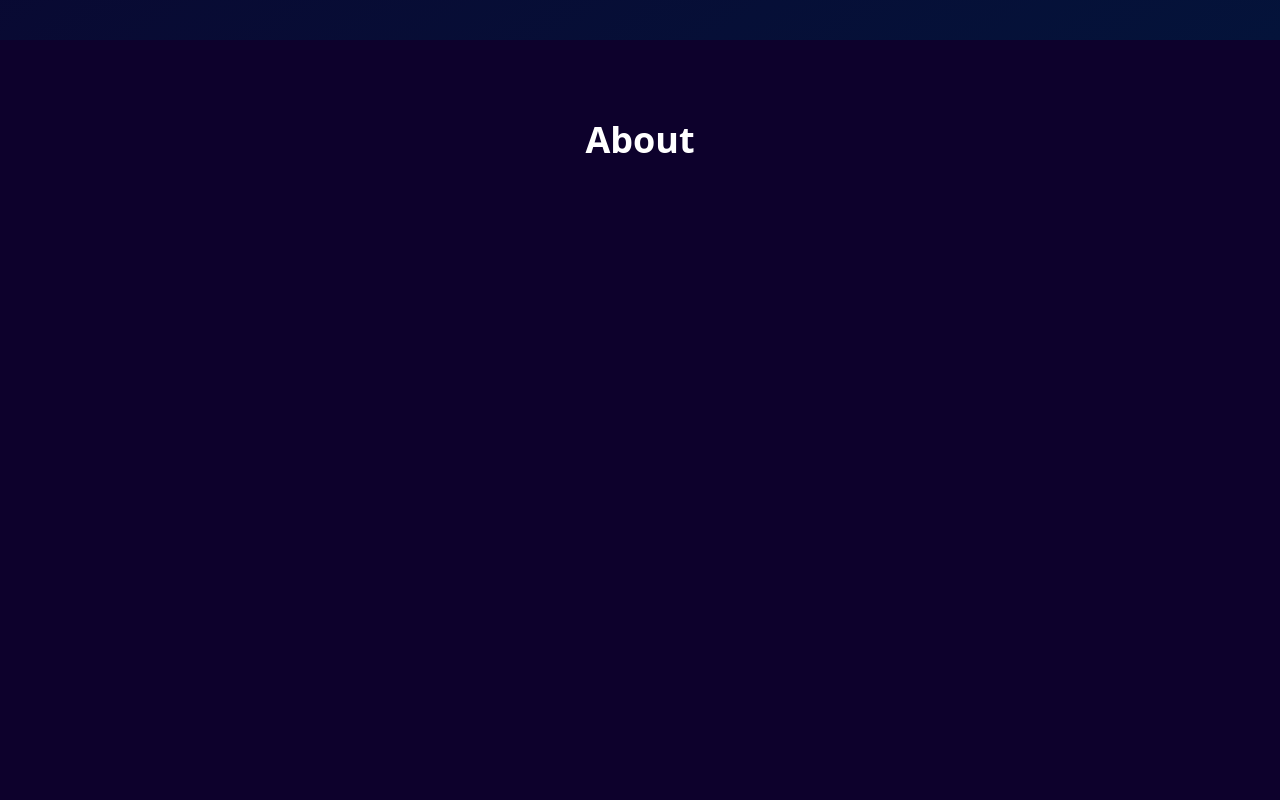
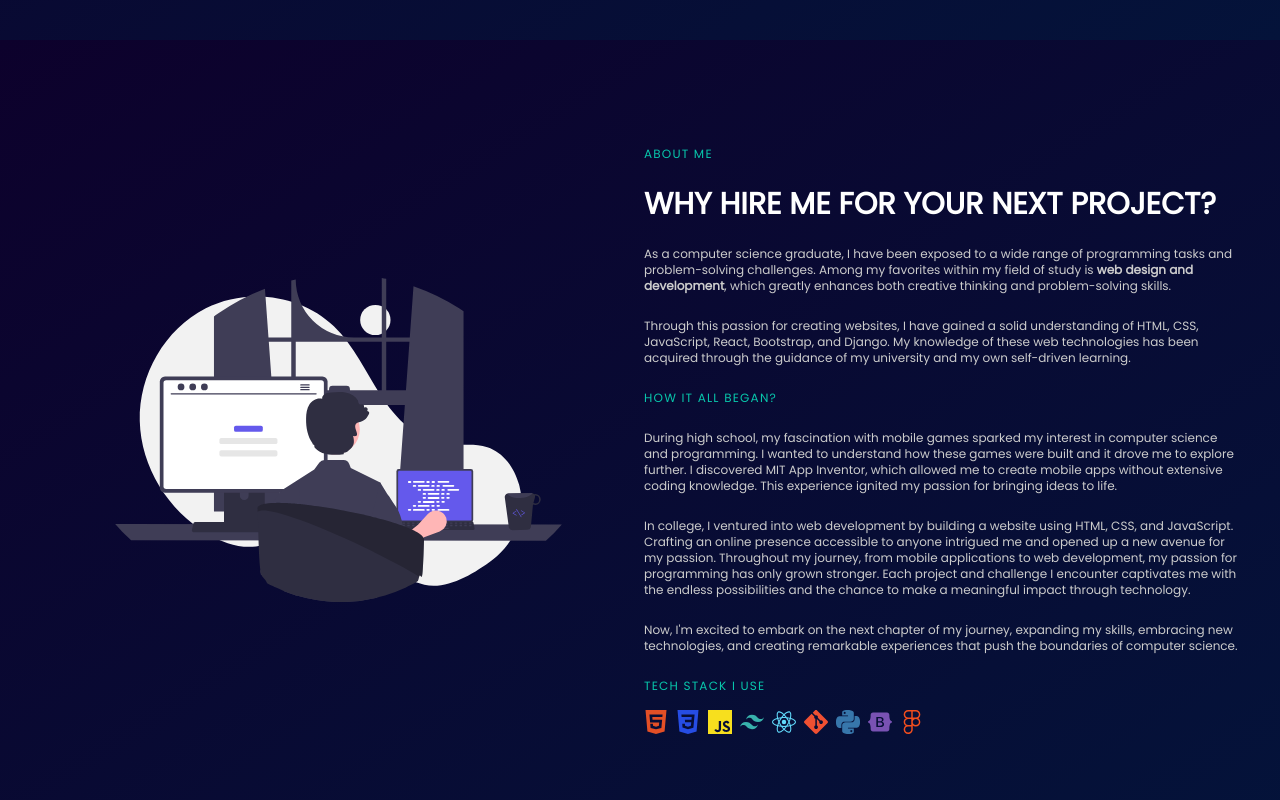
Before and after one commit to civarry/my-portfolio, a React (Vite) app: page / in a window 1280 px wide. Shown: the part 760-1560 px from the top of the page. Built offline with nearby package versions, Linux system fonts and the light colour scheme.

Commit message:
added about section

```diff
--- a/src/assets/animations.css
+++ b/src/assets/animations.css
@@ -3,8 +3,39 @@
   filter: blur(5px);
   transition: all 1s;
 }
+.conceal-X{
+  opacity: 0;
+  filter: blur(5px);
+  transform: translateX(-100%);
+  transition: all 1s;
+}
+.conceal-X:nth-child(2){
+  transition-delay: 125ms;
+}
+.conceal-X:nth-child(3){
+  transition-delay: 250ms;
+}
+.conceal-X:nth-child(4){
+  transition-delay: 375ms;
+}
+.conceal-X:nth-child(5){
+  transition-delay: 500ms;
+}
+.conceal-X:nth-child(6){
+  transition-delay: 625ms;
+}
+.conceal-X:nth-child(7){
+  transition-delay: 750ms;
+}
+.conceal-X:nth-child(8){
+  transition-delay: 875ms;
+}
+.conceal-X:nth-child(9){
+  transition-delay: 1000ms;
+}
 .show{
   opacity: 1;
   filter: blur(0);
   transition: all 1s;
+  transform: translateX(0);
 }
--- a/src/assets/fonts.css
+++ b/src/assets/fonts.css
@@ -1,5 +1,4 @@
-@import url('https://fonts.googleapis.com/css2?family=Anton&family=Fira+Code&family=Fira+Mono&family=Geologica&family=Jost&family=Roboto+Mono&family=Rubik&display=swap');
-
+@import url('https://fonts.googleapis.com/css2?family=Anton&family=Fira+Code&family=Fira+Mono&family=Geologica&family=Jost&family=Poppins:wght@300;400&family=Roboto+Mono&family=Rubik&display=swap');
 .font-Geologica {
   font-family: 'Geologica', sans-serif;
 }
@@ -22,3 +21,6 @@
 .font-Anton {
   font-family: 'Anton', sans-serif;
 }
+.font-Poppins {
+  font-family: 'Poppins', sans-serif;
+}
--- a/src/components/AboutSection.jsx
+++ b/src/components/AboutSection.jsx
@@ -1,14 +1,139 @@
 import React from "react";
+import Programming from "../assets/programming.svg";
+import {
+  SiHtml5,
+  SiCss3,
+  SiJavascript,
+  SiTailwindcss,
+  SiReact,
+  SiGit,
+  SiPython,
+  SiBootstrap,
+  SiFigma,
+} from "react-icons/si";
 
 const AboutSection = ({ aboutRef }) => {
+  const iconSize = 24; // Define the size constant
   return (
     <section
       ref={aboutRef}
-      className="section about-section h-screen bg-[#0d012c] z-[-10] p-20 min-w-[300px]"
+      className="section about-section h-screen w-screen bg-gradient-to-br from-[#0d012c] to-[#04133A]  z-[-10] px-10 py-20 min-w-[300px] flex flex-col justify-center items-center gap-2 md:flex-col md:justify-between md:items-start md:gap-2 lg:flex-row-reverse lg:justify-between lg:items-start lg:gap-2 xl:flex-row-reverse xl:justify-between xl:items-start xl:gap-2"
     >
-      <h1 className="conceal text-4xl font-bold text-center text-white">
-        About
-      </h1>
+      <div className="w-full h-full flex-grow flex flex-col justify-top gap-3 lg:w-1/2 lg:items-start lg:justify-center lg:gap-6">
+        <h2 className="conceal font-Poppins text-xs text-[#08c6ab] tracking-widest">
+          ABOUT ME
+        </h2>
+        <h3 className="conceal font-Poppins text-3xl font-bold text-white">
+          WHY HIRE ME FOR YOUR NEXT PROJECT?
+        </h3>
+        <p className="conceal text-[#cccccc] font-Poppins text-xs">
+          As a computer science graduate, I have been exposed to a wide range of
+          programming tasks and problem-solving challenges. Among my favorites
+          within my field of study is{" "}
+          <strong>web design and development</strong>, which greatly enhances
+          both creative thinking and problem-solving skills.
+        </p>
+        <p className="conceal text-[#cccccc] font-Poppins text-xs">
+          Through this passion for creating websites, I have gained a solid
+          understanding of HTML, CSS, JavaScript, React, Bootstrap, and Django.
+          My knowledge of these web technologies has been acquired through the
+          guidance of my university and my own self-driven learning.
+        </p>
+        <h2 className="conceal font-Poppins text-xs text-[#08c6ab] tracking-widest hidden md:block">
+          HOW IT ALL BEGAN?
+        </h2>
+        <p className="conceal text-[#cccccc] font-Poppins text-xs hidden md:block">
+          During high school, my fascination with mobile games sparked my
+          interest in computer science and programming. I wanted to understand
+          how these games were built and it drove me to explore further. I
+          discovered MIT App Inventor, which allowed me to create mobile apps
+          without extensive coding knowledge. This experience ignited my passion
+          for bringing ideas to life.
+        </p>
+        <p className="conceal text-[#cccccc] font-Poppins text-xs hidden md:block">
+          In college, I ventured into web development by building a website
+          using HTML, CSS, and JavaScript. Crafting an online presence
+          accessible to anyone intrigued me and opened up a new avenue for my
+          passion. Throughout my journey, from mobile applications to web
+          development, my passion for programming has only grown stronger. Each
+          project and challenge I encounter captivates me with the endless
+          possibilities and the chance to make a meaningful impact through
+          technology.
+        </p>
+        <p className="conceal text-[#cccccc] font-Poppins text-xs hidden md:block">
+          Now, I'm excited to embark on the next chapter of my journey,
+          expanding my skills, embracing new technologies, and creating
+          remarkable experiences that push the boundaries of computer science.
+        </p>
+        <div className="flex flex-col">
+          <h2 className="conceal font-Poppins text-xs text-[#08c6ab] tracking-widest">
+            TECH STACK I USE
+          </h2>
+          <div className="conceal flex flex-wrap gap-2 justify-center pt-4">
+            <SiHtml5
+              className="conceal-X"
+              size={iconSize}
+              style={{ color: "#E34F26" }}
+            />{" "}
+            {/* HTML icon with specific color */}
+            <SiCss3
+              className="conceal-X"
+              size={iconSize}
+              style={{ color: "#264DE4" }}
+            />{" "}
+            {/* CSS icon with specific color */}
+            <SiJavascript
+              className="conceal-X"
+              size={iconSize}
+              style={{ color: "#F7DF1E" }}
+            />{" "}
+            {/* JavaScript icon with specific color */}
+            <SiTailwindcss
+              className="conceal-X"
+              size={iconSize}
+              style={{ color: "#38B2AC" }}
+            />{" "}
+            {/* Tailwind CSS icon with specific color */}
+            <SiReact
+              className="conceal-X"
+              size={iconSize}
+              style={{ color: "#61DAFB" }}
+            />{" "}
+            {/* React icon with specific color */}
+            <SiGit
+              className="conceal-X"
+              size={iconSize}
+              style={{ color: "#F05032" }}
+            />{" "}
+            {/* Git icon with specific color */}
+            <SiPython
+              className="conceal-X"
+              size={iconSize}
+              style={{ color: "#3776AB" }}
+            />{" "}
+            {/* Python icon with specific color */}
+            <SiBootstrap
+              className="conceal-X"
+              size={iconSize}
+              style={{ color: "#7952B3" }}
+            />{" "}
+            {/* Bootstrap icon with specific color */}
+            <SiFigma
+              className="conceal-X"
+              size={iconSize}
+              style={{ color: "#F24E1E" }}
+            />{" "}
+            {/* Figma icon with specific color */}
+          </div>
+        </div>
+      </div>
+      <div className="w-full h-full flex-grow flex flex-col justify-center items-center gap-3 lg:w-1/2 lg:items-center lg:justify-center lg:gap-6">
+        <img
+          src={Programming}
+          className="conceal object-contain rounded-xl w-full mx-auto md:max-h-72 md:w-3/4 lg:max-h-96 lg:w-5/6 xl:max-h-96 xl:w-3/4 2xl:max-h-96 2xl:w-2/3"
+          alt="Me"
+        />
+      </div>
     </section>
   );
 };
--- a/src/components/Body.jsx
+++ b/src/components/Body.jsx
@@ -21,7 +21,9 @@ export const Body = ({ homeRef, aboutRef, projectsRef, contactRef }) => {
     if (homeRef.current)
       hiddenElements.push(...homeRef.current.querySelectorAll(".conceal"));
     if (aboutRef.current)
-      hiddenElements.push(...aboutRef.current.querySelectorAll(".conceal"));
+      hiddenElements.push(
+        ...aboutRef.current.querySelectorAll(".conceal, .conceal-X")
+      );
     if (projectsRef.current)
       hiddenElements.push(...projectsRef.current.querySelectorAll(".conceal"));
     if (contactRef.current)
--- a/src/components/HomeSection.jsx
+++ b/src/components/HomeSection.jsx
@@ -9,7 +9,7 @@ const HomeSection = ({ homeRef }) => {
   return (
     <section
       ref={homeRef}
-      className="section contact-section h-screen w-screen bg-gradient-to-br from-[#0d012c] to-[#04133A]  z-[-10] px-10 py-20 min-w-[300px] flex flex-col-reverse justify-center items-center gap-2 md:flex-col-reverse md:justify-between md:items-start md:gap-2 lg:flex-row lg:justify-between lg:items-center lg:gap-2 xl:flex-row xl:justify-between xl:items-center xl:gap-2"
+      className="section home-section h-screen w-screen bg-gradient-to-br from-[#0d012c] to-[#04133A]  z-[-10] px-10 py-20 min-w-[300px] flex flex-col-reverse justify-center items-center gap-2 md:flex-col-reverse md:justify-between md:items-start md:gap-2 lg:flex-row lg:justify-between lg:items-center lg:gap-2 xl:flex-row xl:justify-between xl:items-center xl:gap-2"
     >
       <div className="w-full h-full flex-grow flex flex-col justify-top items-center gap-3 lg:items-start lg:justify-center lg:gap-6">
         <h3 className="conceal font-Code text-[#eff30e] text-xs text-center md:text-lg lg:text-left lg:text-xl">
```
Also changed, not shown: src/assets/programming.svg (added).
